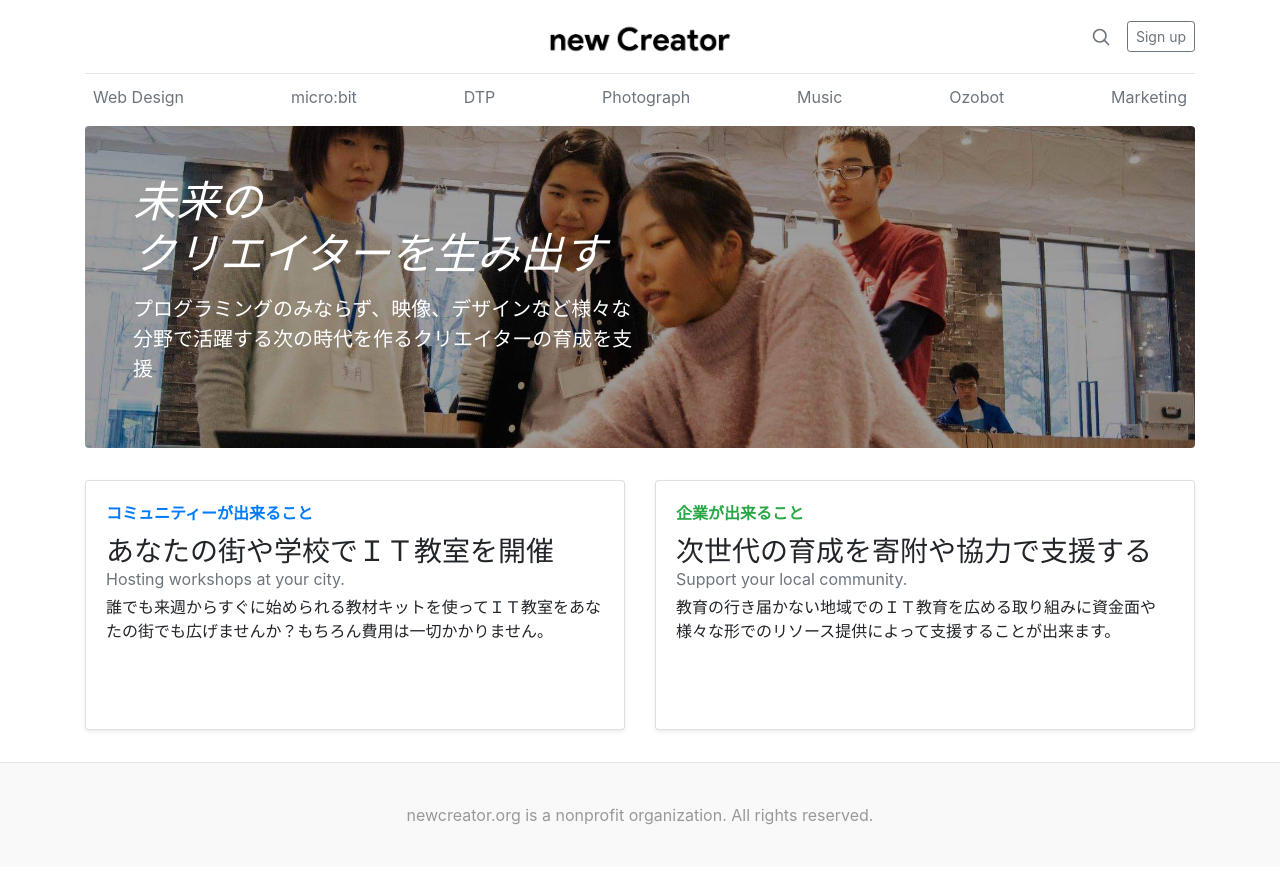
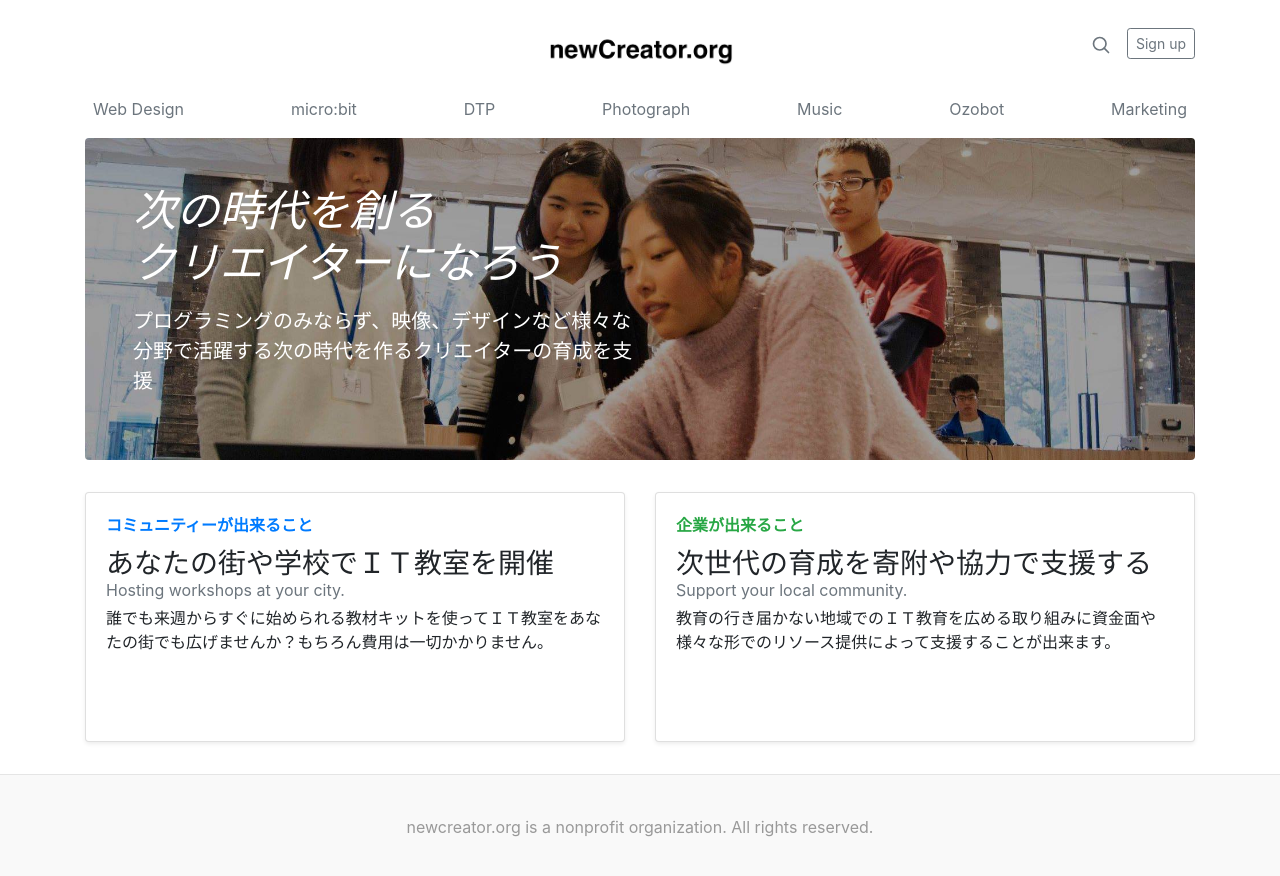
Before and after one commit to newcreator-org/newcreator.org-20190927, a plain HTML site: page index.html in a window 1280 px wide. Drawn offline with nearby package versions, Linux system fonts and the light colour scheme.

Commit message:
デザインやフォントの修正

```diff
--- a/base.css
+++ b/base.css
@@ -1,3 +1,6 @@
+font-family: 'Noto Serif JP', serif;
+font-family: 'Noto Sans JP', sans-serif;
+
 /* stylelint-disable selector-list-comma-newline-after */
 
 .blog-header {
@@ -126,6 +129,10 @@ h1, h2, h3, h4, h5, h6 {
 
 /* Customize */
 
+h1.catch-h1 , p.catch-p {
+  font-family: Noto Serif JP, serif;
+}
+
 .bg-3812821 {
   background-image:url(img/48426.jpg);
   background-repeat: no-no-repeat;
--- a/index.html
+++ b/index.html
@@ -38,7 +38,7 @@
       <!--  <a class="text-muted" href="#">Subscribe</a> -->
       </div>
       <div class="col-4 text-center">
-        <a class="blog-header-logo text-dark" href="#"><img src="logo/newcreator-logo.black.png" style="height:35px;"></a>
+        <a class="blog-header-logo text-dark" href="#"><img src="logo/newcreator-logo.black.org.png" style="height:35px;"></a>
       </div>
       <div class="col-4 d-flex justify-content-end align-items-center">
         <a class="text-muted" href="#">
@@ -63,8 +63,8 @@
 
   <div class="jumbotron p-3 p-md-5 text-white rounded bg-dark bg-3812821">
     <div class="col-md-6 px-0">
-      <h1 class="display-4 font-italic">未来の<br>クリエイターを生み出す</h1>
-      <p class="lead my-3">プログラミングのみならず、映像、デザインなど様々な分野で活躍する次の時代を作るクリエイターの育成を支援</p>
+      <h1 class="display-4 font-italic catch-h1">次の時代を創る<br>クリエイターになろう</h1>
+      <p class="lead my-3 catch-p">プログラミングのみならず、映像、デザインなど様々な分野で活躍する次の時代を作るクリエイターの育成を支援</p>
       <!-- <p class="lead mb-0"><a href="#" class="text-white font-weight-bold">Continue reading...</a></p> -->
     </div>
   </div>
```
Also changed, not shown: base.html (+3 -2 lines), logo/newcreator-logo.black.org.png (added).
